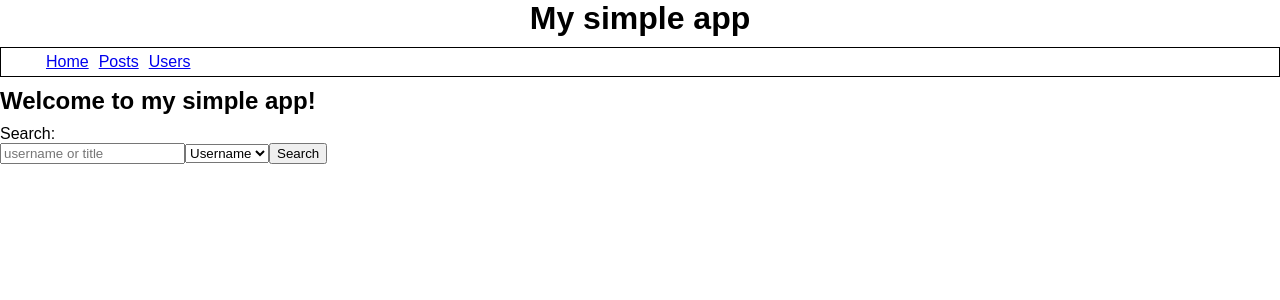
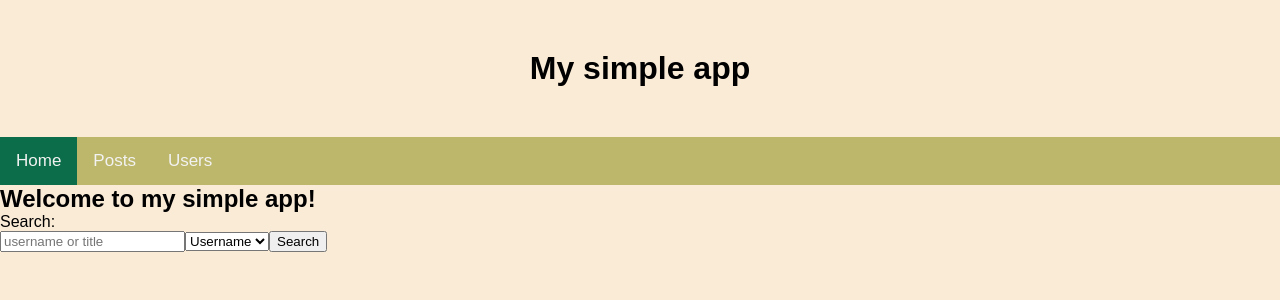
Before and after one commit to georgifotev1/fe-tech-challenge, a React (Create React App) app: page / in a window 1280 px wide. Shown: the top 300 px of the page. Built offline with nearby package versions, Linux system fonts and the light colour scheme.

Commit message:
basic styling

```diff
--- a/src/App.css
+++ b/src/App.css
@@ -3,26 +3,40 @@
     margin: 0;
     font-family: "Fira sans", sans-serif;
 }
-
+body {
+    background-color: antiquewhite;
+}
 h1 {
     text-align: center;
-    margin-bottom: 10px;
+    margin-top: 50px;
+    margin-bottom: 50px;
+
 }
 
-.header {
-    display: flex;
-    list-style: none;
-    border: 1px solid black;
-}
+/* Add a black background color to the top navigation */
+.topnav {
+    background-color:darkkhaki;
+    overflow: hidden;
+  }
 
-.header li {
-    padding: 5px;
-}
+  /* Style the links inside the navigation bar */
+  .topnav a {
+    float: left;
+    color: #f2f2f2;
+    text-align: center;
+    padding: 14px 16px;
+    text-decoration: none;
+    font-size: 17px;
+  }
 
-.content {
-    margin-top: 10px;
-}
+  /* Change the color of links on hover */
+  .topnav a:hover {
+    background-color: #ddd;
+    color: black;
+  }
 
-h2 {
-    margin-bottom: 10px;
-}
+  /* Add a color to the active/current link */
+  .active {
+    background-color: #0b6d49;
+    color: white;
+  }
--- a/src/App.jsx
+++ b/src/App.jsx
@@ -1,28 +1,20 @@
 import React from "react";
-import { Route, BrowserRouter, Routes, Link } from "react-router-dom";
+import { Route, BrowserRouter, Routes} from "react-router-dom";
 import HomeView from "./views/HomeView";
 import PostsView from "./views/PostsView";
 import UsersView from "./views/UsersView";
+import NavBar from "./views/NavBar";
 import "./App.css";
 
+
 function App() {
+
+
   return (
     <BrowserRouter>
       <div className='App'>
         <h1>My simple app</h1>
-        <nav>
-          <ul className='header'>
-            <li>
-              <Link to='/'>Home</Link>
-            </li>
-            <li>
-              <Link to='/posts'>Posts</Link>
-            </li>
-            <li>
-              <Link to='/users'>Users</Link>
-            </li>
-          </ul>
-        </nav>
+        <NavBar />
         <div className='content'>
           <Routes>
             <Route path='/' element={<HomeView />} />
--- /dev/null
+++ b/src/views/NavBar.jsx
@@ -0,0 +1,11 @@
+import { NavLink } from "react-router-dom";
+
+export default function NavBar  ()  {
+    return (
+        <nav className="topnav">
+            <NavLink to='/' end>Home</NavLink>
+            <NavLink to='posts'>Posts</NavLink>
+            <NavLink to='users'>Users</NavLink>
+        </nav>
+    )
+}
```
